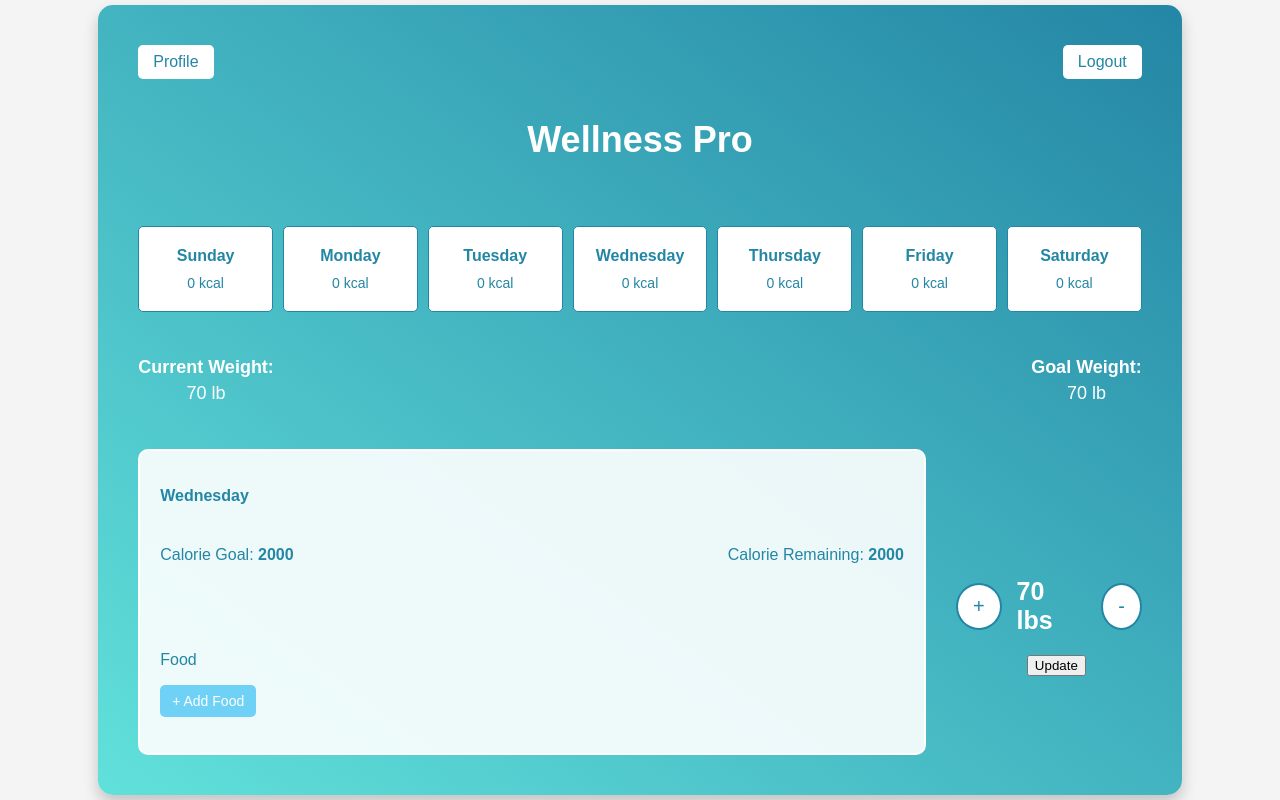
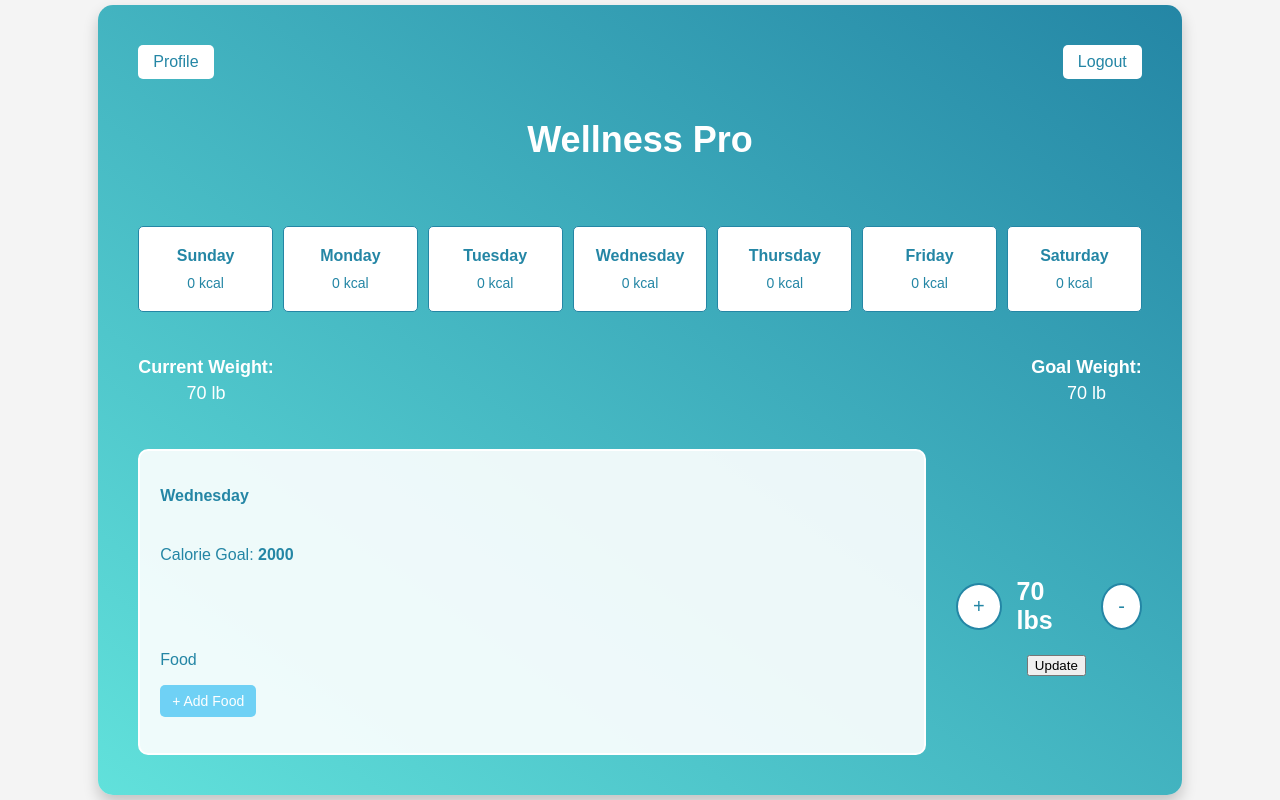
Before and after one commit to ZackAlaoui/COP4331_LargeProject, a React (Vite) app in the folder frontend/: page /homepage in a window 1280 px wide. Built offline with nearby package versions, Linux system fonts and the light colour scheme.

Commit message:
took out calorie remaining

```diff
--- a/frontend/src/components/Home.tsx
+++ b/frontend/src/components/Home.tsx
@@ -448,7 +448,7 @@ function WellnessPro() {
               Calorie Goal: <strong>{calorieGoal}</strong>
             </p>
             <p>
-              Calorie Remaining: <strong>{caloriesRemaining}</strong>
+              {/* Calorie Remaining: <strong>{caloriesRemaining}</strong> */}
             </p>
           </div>
 
```
